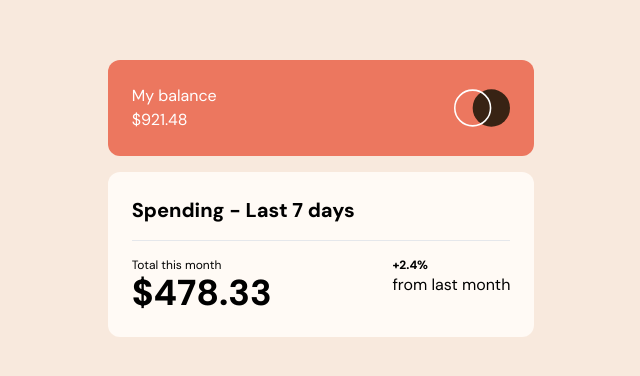
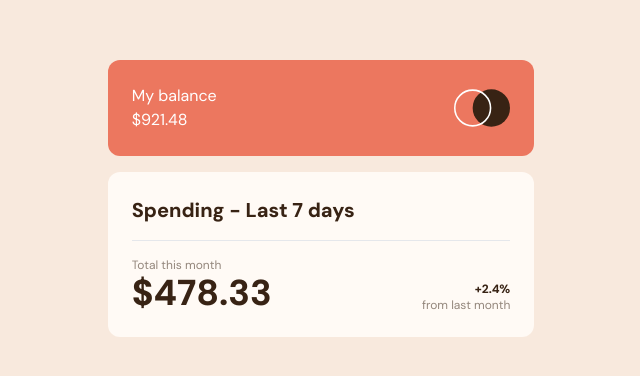
Before and after one commit to viniciusvalmeida/expenses-chart-component, a Next.js app: page / in a window 1280 px wide. Shown: the part 202-578 px from the top of the page, without its empty margins (319-959 px from the left). Built offline with nearby package versions, Linux system fonts and the light colour scheme.

Commit message:
feat: footer

```diff
--- a/app/page.tsx
+++ b/app/page.tsx
@@ -27,20 +27,28 @@ export default function Home() {
 			</header>
 
 			<section className="bg-neutral-veryPaleOrange p-6 rounded-xl flex flex-col space-y-4">
-				<h3 className="font-extrabold text-xl">
+				<h3 className="font-extrabold text-xl text-neutral-darkBrown">
 					Spending - Last 7 days
 				</h3>
 
 				<hr />
 
 				<div className="flex justify-between">
-					<div className="flex flex-col text-xs">
-						Total this month
-						<span className="font-extrabold text-4xl">$478.33</span>
+					<div className="flex flex-col ">
+						<span className="text-neutral-mediumBrown text-xs">
+							Total this month
+						</span>
+						<span className="font-extrabold text-4xl text-neutral-darkBrown">
+							$478.33
+						</span>
 					</div>
-					<div className="flex flex-col">
-						<span className="font-extrabold text-xs">+2.4%</span>
-						from last month
+					<div className="flex flex-col self-end">
+						<span className="font-extrabold text-xs text-neutral-darkBrown text-end">
+							+2.4%
+						</span>
+						<span className="text-neutral-mediumBrown text-xs">
+							from last month
+						</span>
 					</div>
 				</div>
 			</section>
```
